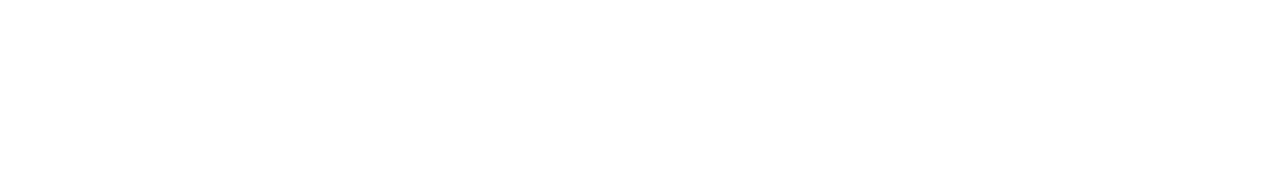
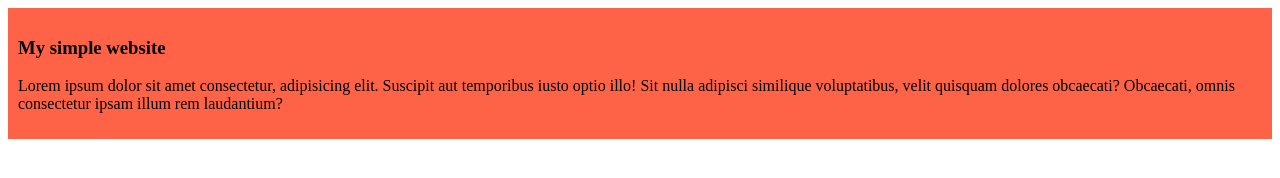
Before and after one commit to Abir0D/my-simple-website, a plain HTML site: page index.html in a window 1280 px wide. Drawn offline with Linux system fonts and the light colour scheme.

Commit message:
added the first blog

```diff
--- a/index.html
+++ b/index.html
@@ -4,8 +4,12 @@
     <meta charset="UTF-8">
     <meta name="viewport" content="width=device-width, initial-scale=1.0">
     <title>my simple website</title>
+    <link rel="stylesheet" href="styles/blog.css">
 </head>
 <body>
-
+    <div>
+        <h3>My simple website</h3>
+        <p>Lorem ipsum dolor sit amet consectetur, adipisicing elit. Suscipit aut temporibus iusto optio illo! Sit nulla adipisci similique voluptatibus, velit quisquam dolores obcaecati? Obcaecati, omnis consectetur ipsam illum rem laudantium?</p>
+    </div>
 </body>
 </html>
--- /dev/null
+++ b/styles/blog.css
@@ -0,0 +1,4 @@
+div{
+    background-color: tomato;
+    padding: 10px;
+}
```
